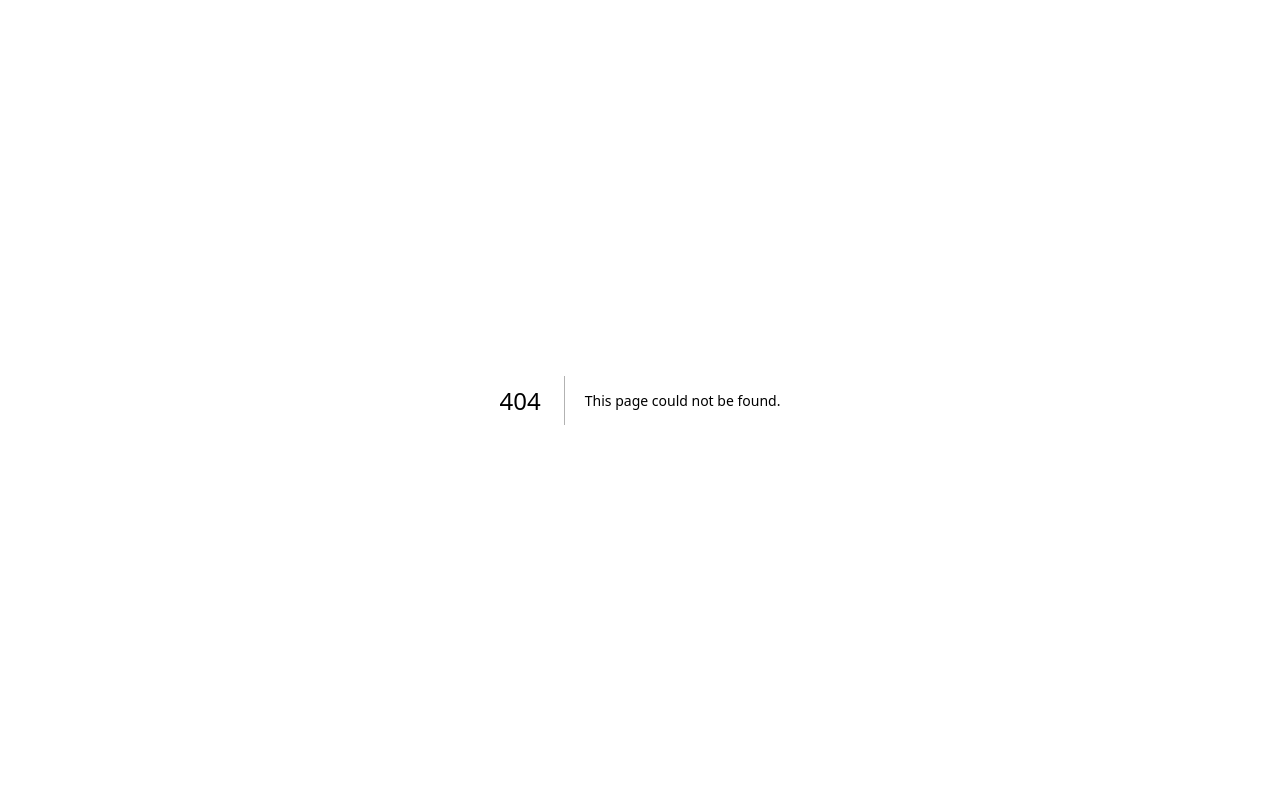
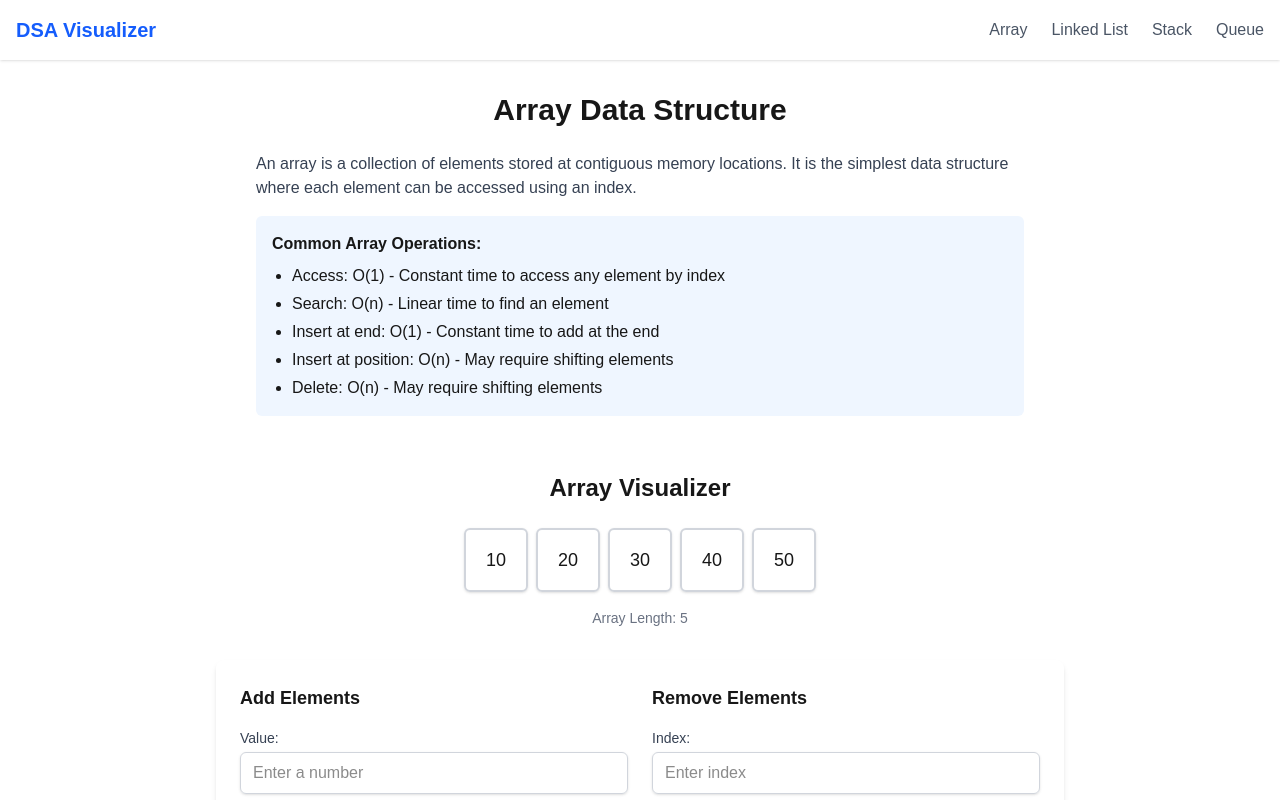
Before and after one commit to gael55x/DSA-Visualizer, a Next.js app in the folder dsa-visualizer/: page /array in a window 1280 px wide. Before the commit this address had no page. Shown: the top 800 px of the page. Built offline with nearby package versions, Linux system fonts and the light colour scheme.

Commit message:
Added array page

```diff
--- /dev/null
+++ b/dsa-visualizer/app/array/page.tsx
@@ -0,0 +1,34 @@
+import Navbar from "../../components/Navbar";
+import ArrayVisualizer from "../../components/visualizers/ArrayVisualizer";
+import Footer from "../../components/Footer";
+
+export default function ArrayPage() {
+  return (
+    <div className="min-h-screen flex flex-col">
+      <Navbar />
+      <main className="flex-grow py-8">
+        <div className="container mx-auto px-4">
+          <h1 className="text-3xl font-bold mb-6 text-center">Array Data Structure</h1>
+          <div className="mb-8 max-w-3xl mx-auto">
+            <p className="text-gray-700 mb-4">
+              An array is a collection of elements stored at contiguous memory locations.
+              It is the simplest data structure where each element can be accessed using an index.
+            </p>
+            <div className="bg-blue-50 p-4 rounded-md">
+              <h3 className="font-semibold mb-2">Common Array Operations:</h3>
+              <ul className="list-disc pl-5 space-y-1">
+                <li>Access: O(1) - Constant time to access any element by index</li>
+                <li>Search: O(n) - Linear time to find an element</li>
+                <li>Insert at end: O(1) - Constant time to add at the end</li>
+                <li>Insert at position: O(n) - May require shifting elements</li>
+                <li>Delete: O(n) - May require shifting elements</li>
+              </ul>
+            </div>
+          </div>
+          <ArrayVisualizer />
+        </div>
+      </main>
+      <Footer />
+    </div>
+  );
+}
```
